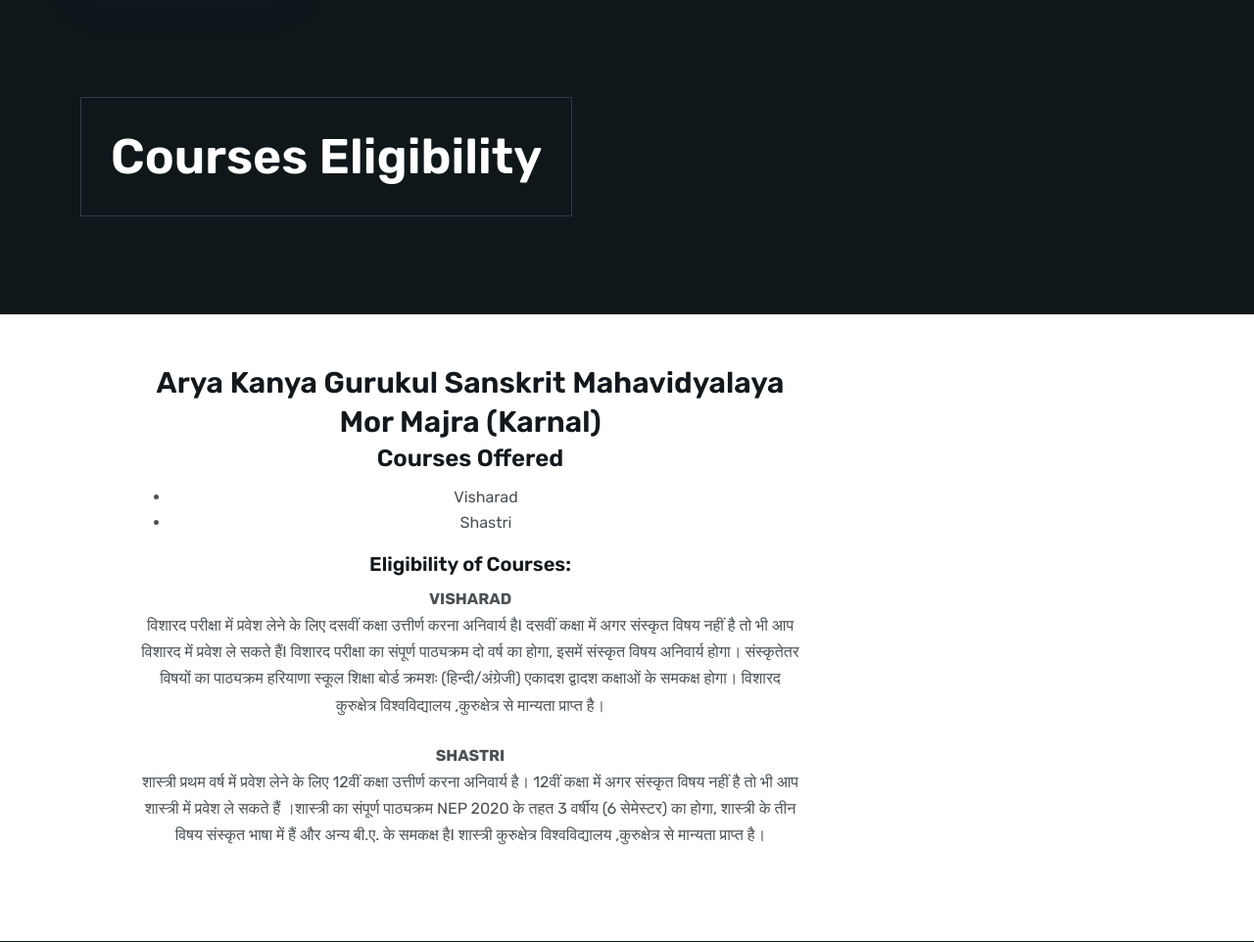
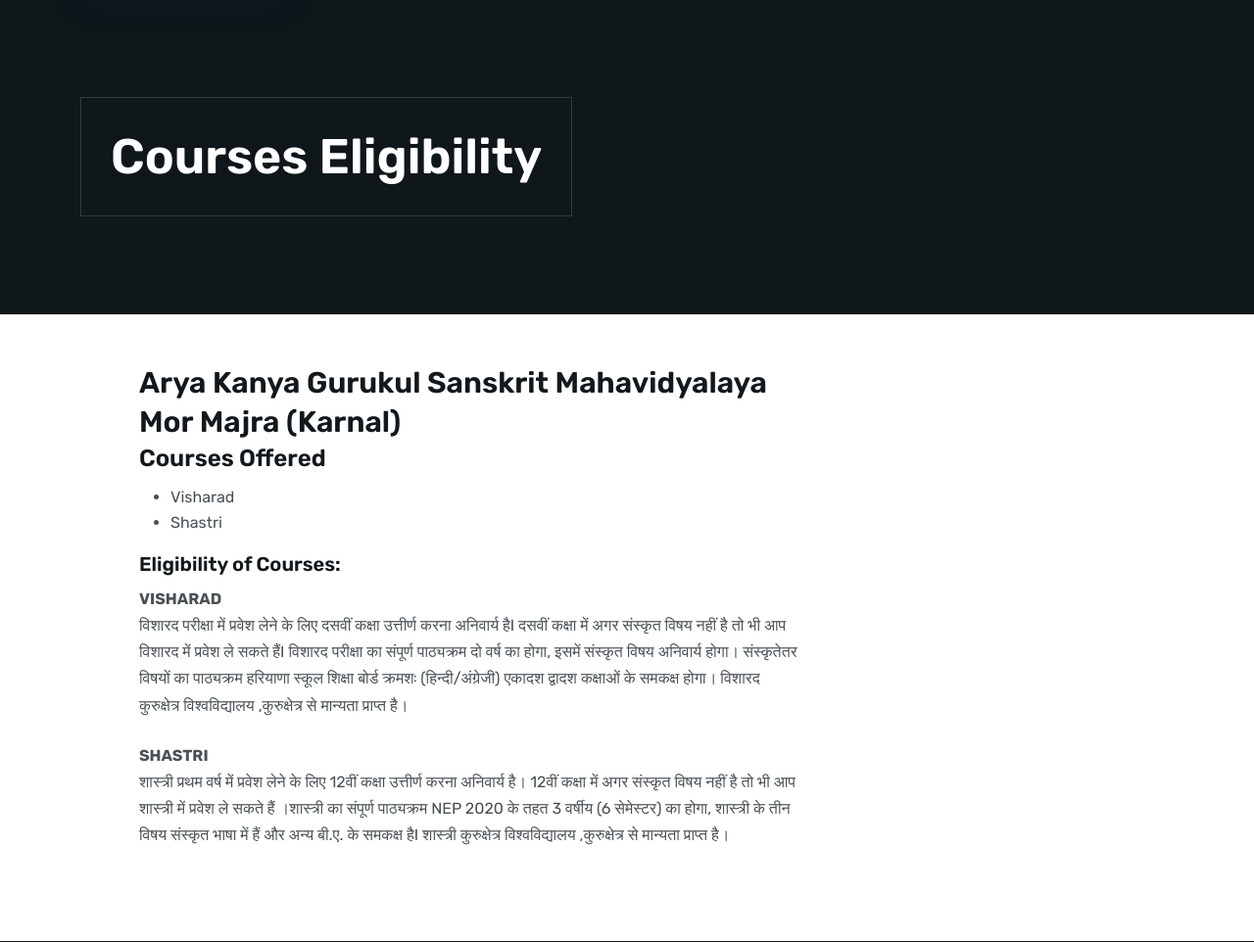
Before and after one commit to bhupindersinghsaggu/aryakanyagurukul.com, a PHP site: page /akgcos/courses-eligibility.php in a window 1280 px wide. Shown: the part 238-1200 px from the top of the page at 98% size. Run offline with PHP 8.4, Linux system fonts and the light colour scheme.

Commit message:
Update courses-eligibility.php

```diff
--- a/akgcos/courses-eligibility.php
+++ b/akgcos/courses-eligibility.php
@@ -27,7 +27,7 @@ include('_web/header.php')
     <div class="container">
         <div class="row">
             <div class="col-lg-8 col-12 ps-lg-10 order-lg-1">
-            <div class="table-heading">
+            <div class="table-heading" style="text-align:left";>
                 <h3> Arya Kanya Gurukul Sanskrit Mahavidyalaya Mor Majra (Karnal)</h3>
                 <h4>Courses Offered</h4>
                 <ul><li>Visharad</li>
```
